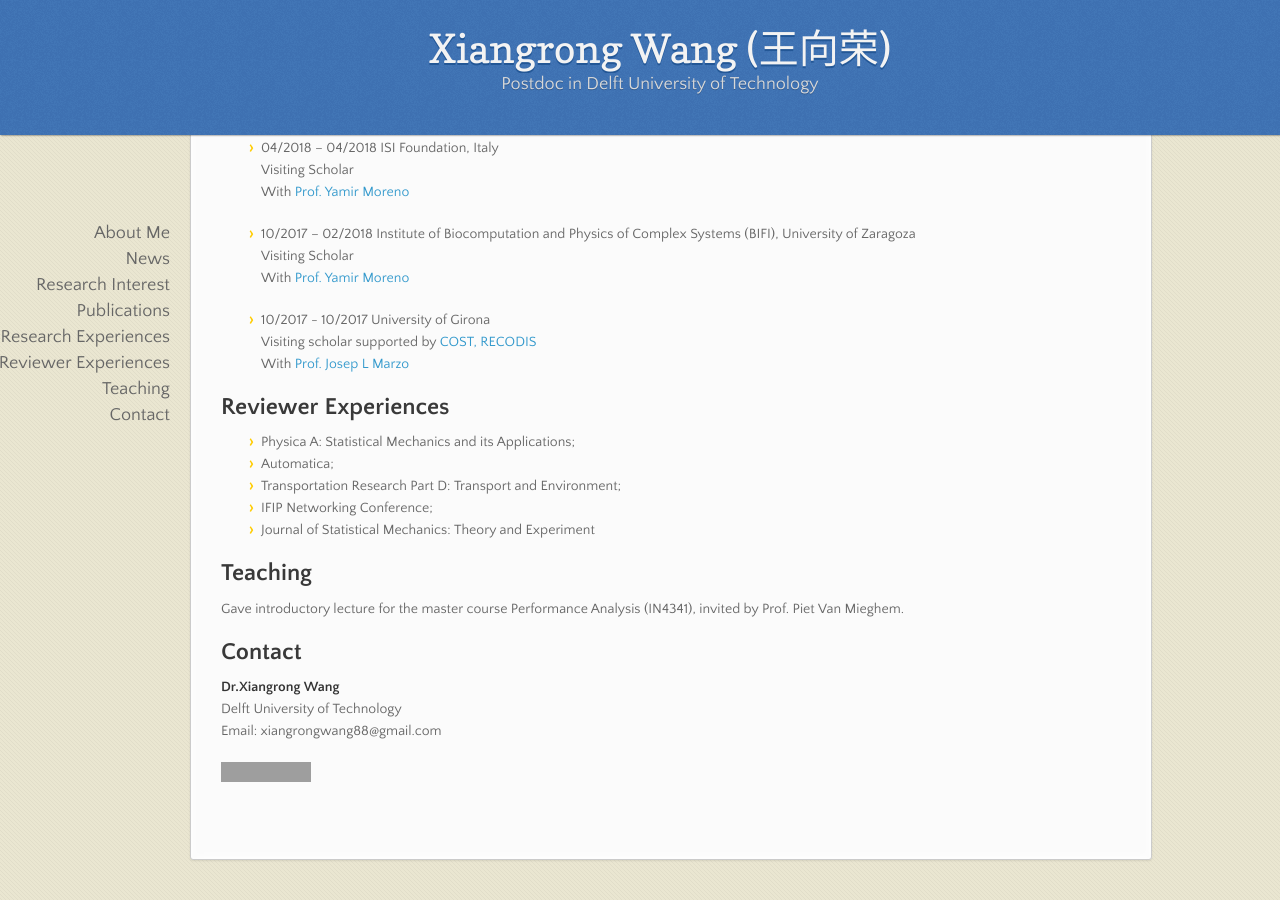
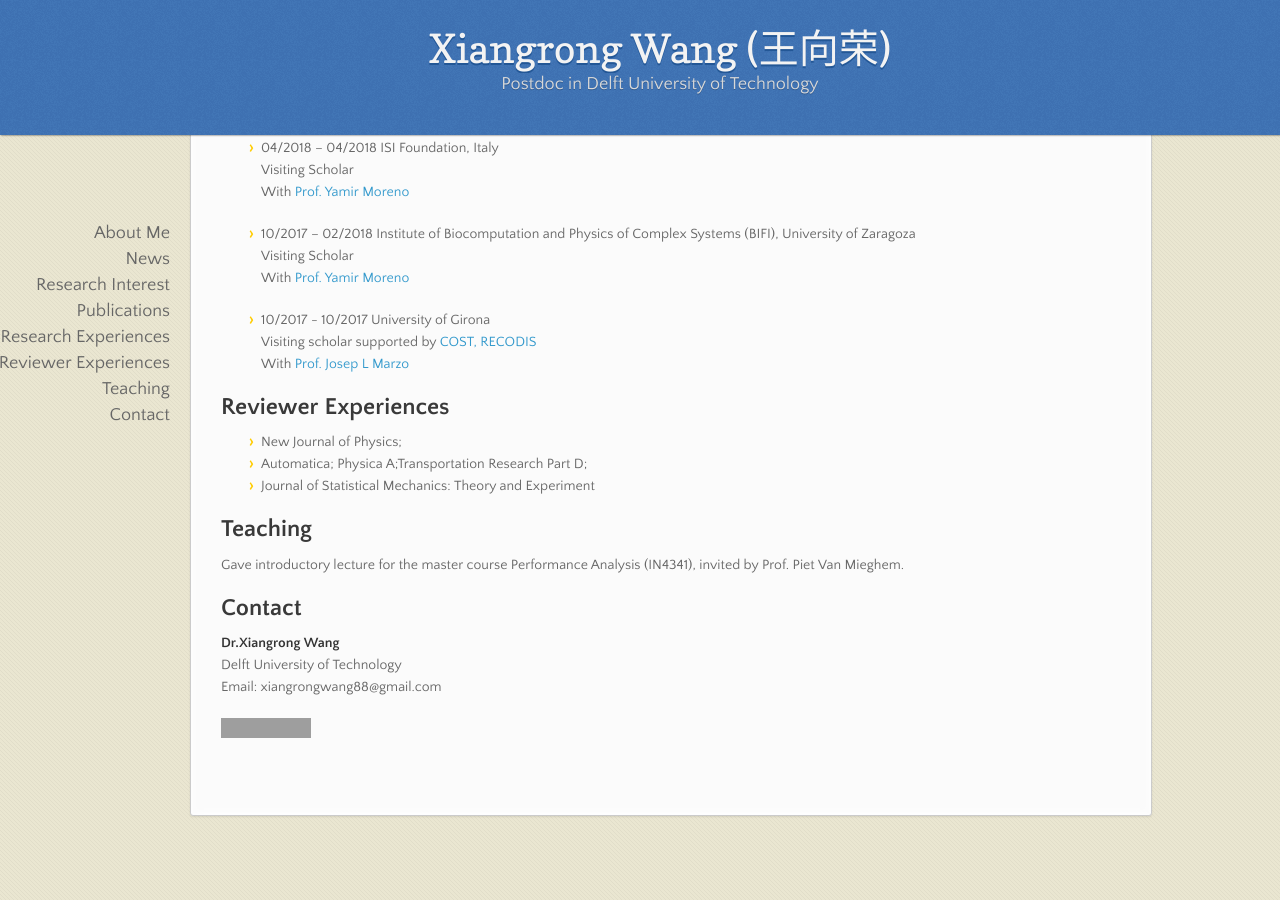
Before and after one commit to xiangrongwang/xiangrongwang.github.io, a Jekyll site: the page built from index.md, in a window 1280 px wide and 900 px high, scrolled down 1924 px. Built offline with Jekyll 4.4.1, drawn with Linux system fonts in a browser that asks for light colours; nearby versions of some CDN libraries; our own code applies the rules of GitHub Pages for plain Markdown files; after the commit the page ends 2780 px from its top, so only the background shows below that; some of the changed text lies outside the part shown; grey boxes are pictures that could not be loaded.

Commit message:
Update index.md

```diff
--- a/index.md
+++ b/index.md
@@ -84,10 +84,8 @@ IEEE Conference on Computer Vision and Pattern Recognition (__CVPR__), 2019.
   With [Prof. Josep L Marzo](http://eia.udg.edu/~marzo/)
 
 ## Reviewer Experiences
-- Physica A: Statistical Mechanics and its Applications;
-- Automatica;
-- Transportation Research Part D: Transport and Environment;
-- IFIP Networking Conference;
+- New Journal of Physics;
+- Automatica; Physica A;Transportation Research Part D;
 - Journal of Statistical Mechanics: Theory and Experiment
 
 ## Teaching
```
Also changed, not shown: other parts of index.md (+1 -1 lines).
